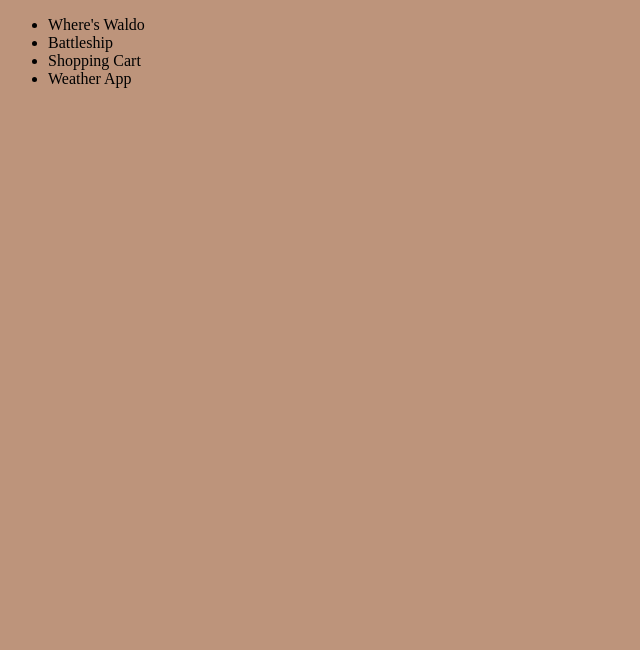
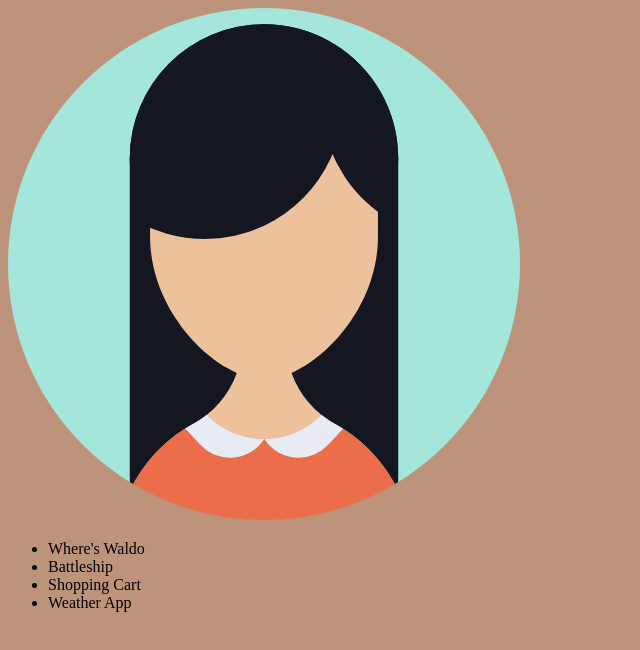
Before and after one commit to itsaflamingo/personal-portfolio, a React (Create React App) app: page / in a window 1280 px wide. Shown: the top 650 px of the page, without its empty margins (0-640 px from the left). Built offline with nearby package versions, Linux system fonts and the light colour scheme.

Commit message:
Fixed higher order component issue (was returning the component passed in, not a new component that takes in component as props.)

```diff
--- a/src/components/App.js
+++ b/src/components/App.js
@@ -7,7 +7,7 @@ function App() {
 
   return (
     <div className="App">
-      {/* <Personal /> */}
+      <Personal />
       <Projects />
     </div>
   );
--- a/src/components/DisplayInformation.js
+++ b/src/components/DisplayInformation.js
@@ -1,7 +1,11 @@
 function DisplayInformation(Component) {
-    return (
-        <Component />
-    )
+
+    const Information = () => {
+        return (
+            <Component />
+        )
+    }
+    return Information;
 }
 
 export default DisplayInformation
```
Also changed, not shown: src/styles/App.css (line endings or trailing spaces).
